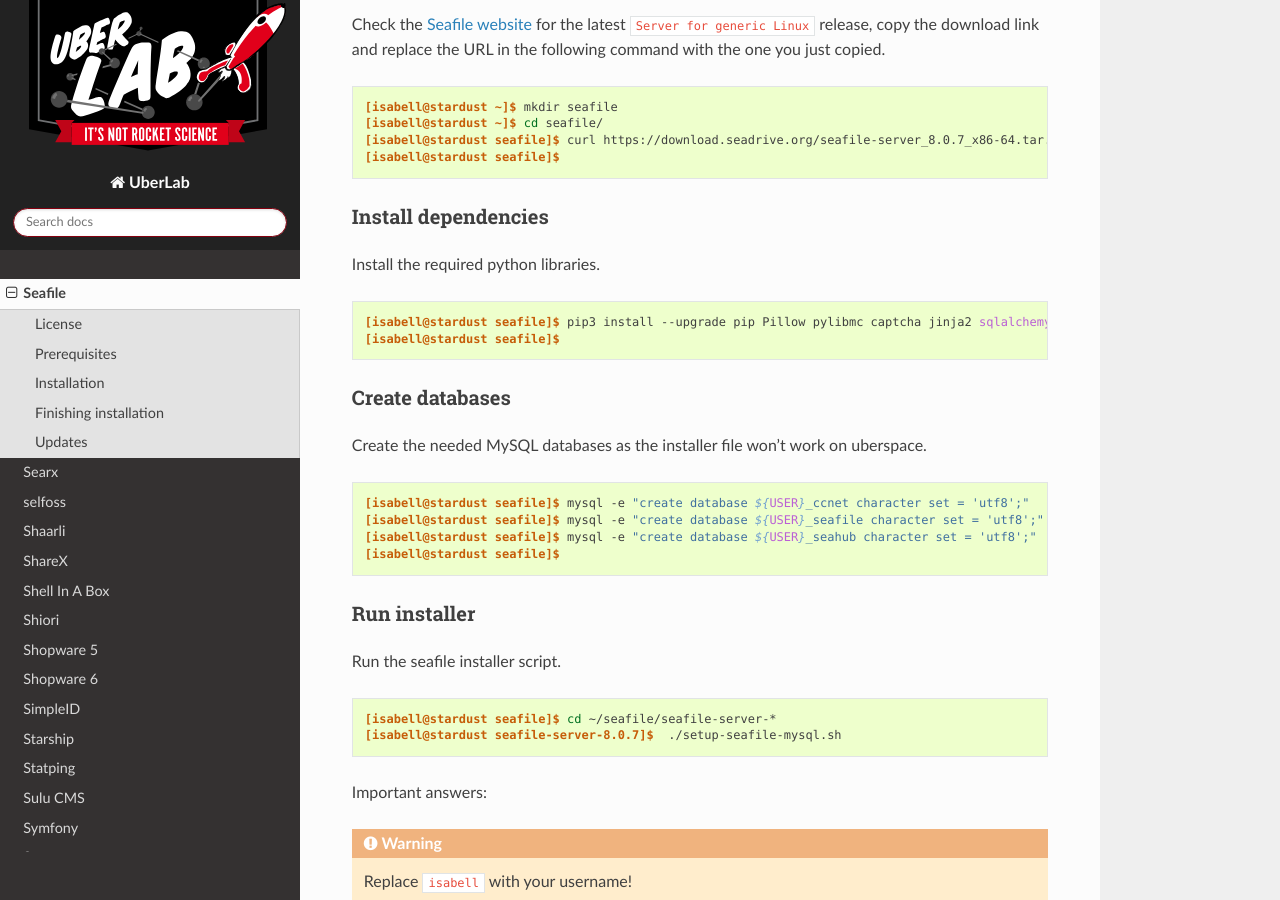
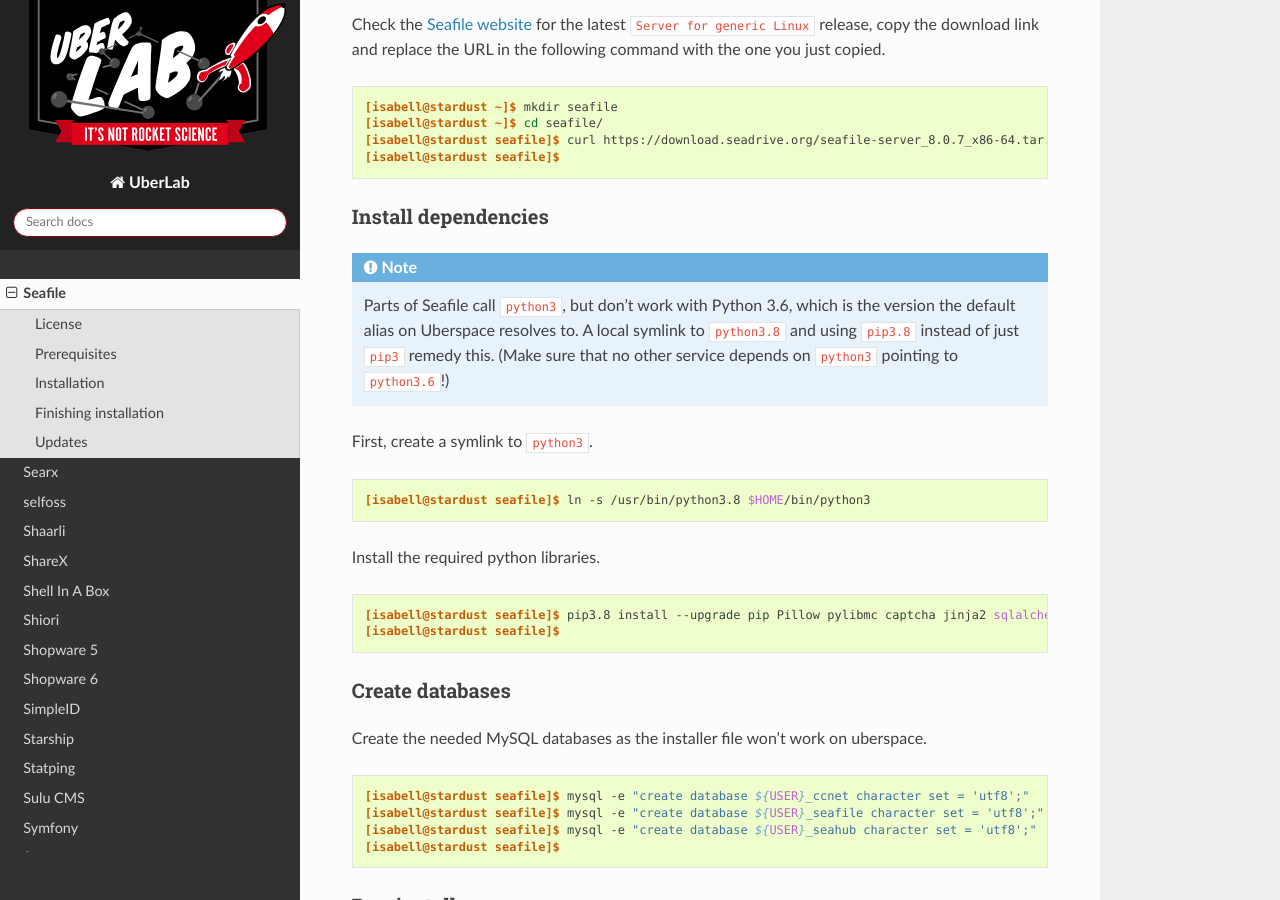
Before and after one commit to Uberspace/lab, a Sphinx documentation site: the page built from source/guide_seafile.rst, in a window 1280 px wide and 900 px high, scrolled down 2070 px. Built offline with Sphinx 7.4.7 and the Read the Docs theme 2.0.0, drawn with Linux system fonts in a browser that asks for light colours.

Commit message:
require python version 3.8

```diff
--- a/source/guide_seafile.rst
+++ b/source/guide_seafile.rst
@@ -77,11 +77,19 @@
 Install dependencies
 --------------------
 
+.. note:: Parts of Seafile call ``python3``, but don't work with Python 3.6, which is the version the default alias on Uberspace resolves to. A local symlink to ``python3.8`` and using ``pip3.8`` instead of just ``pip3`` remedy this. (Make sure that no other service depends on ``python3`` pointing to ``python3.6``!)
+
+First, create a symlink to ``python3``.
+
+::
+
+ [isabell@stardust seafile]$ ln -s /usr/bin/python3.8 $HOME/bin/python3
+
 Install the required python libraries.
 
 ::
 
- [isabell@stardust seafile]$ pip3 install --upgrade pip Pillow pylibmc captcha jinja2 sqlalchemy==1.4.3 django-pylibmc django-simple-captcha python3-ldap mysqlclient --user
+ [isabell@stardust seafile]$ pip3.8 install --upgrade pip Pillow pylibmc captcha jinja2 sqlalchemy==1.4.3 django-pylibmc django-simple-captcha python3-ldap mysqlclient --user
  [isabell@stardust seafile]$
 
 Create databases
@@ -223,7 +231,7 @@
 
 ::
 
- [isabell@stardust ~]$ pip3 install --upgrade pip Pillow pylibmc captcha jinja2 sqlalchemy==1.4.3 django-pylibmc django-simple-captcha python3-ldap mysqlclient --user
+ [isabell@stardust ~]$ pip3.8 install --upgrade pip Pillow pylibmc captcha jinja2 sqlalchemy==1.4.3 django-pylibmc django-simple-captcha python3-ldap mysqlclient --user
  [isabell@stardust ~]$ cd ~/seafile/
  [isabell@stardust seafile]$ curl https://download.seadrive.org/seafile-server_8.0.7_x86-64.tar.gz | tar xzf -
  [isabell@stardust seafile]$ ln -sfn /home/seafile/seafile/seafile-server-8.0.7 /home/seafile/seafile/seafile-server-latest
```
